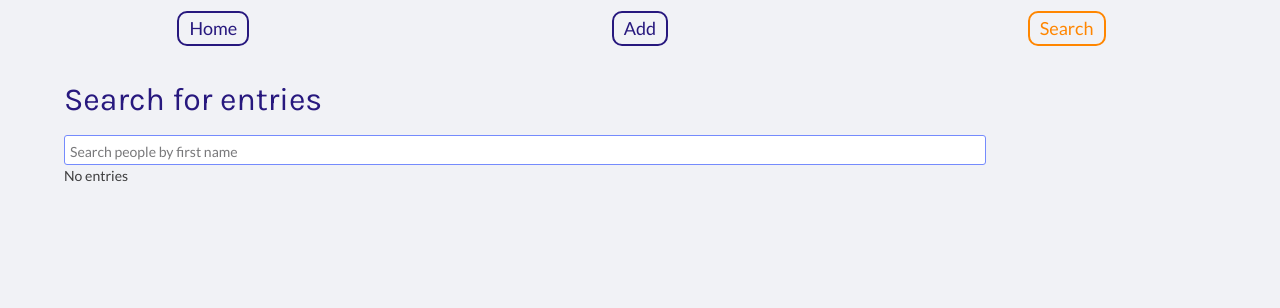
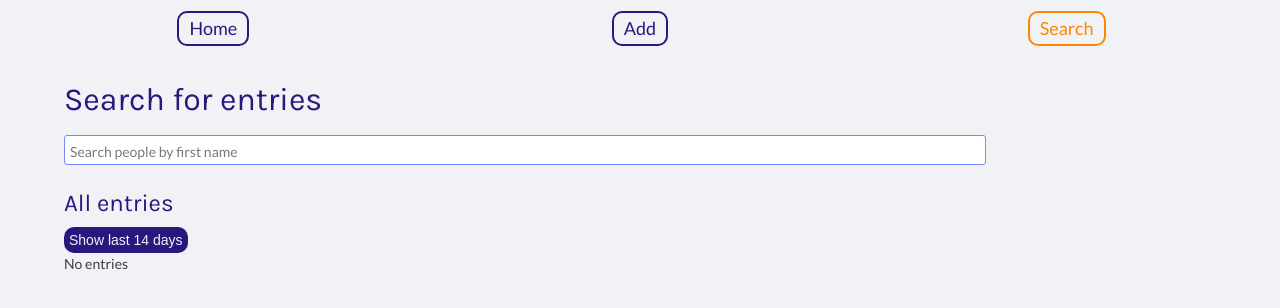
Before and after one commit to mar-zim/spread-love, a React (Create React App) app: page /search in a window 1280 px wide. Shown: the top 308 px of the page. Built offline with nearby package versions, Linux system fonts and the light colour scheme.

Commit message:
Toggle List on SearchPage

```diff
--- a/src/components/AddPeopleForm.js
+++ b/src/components/AddPeopleForm.js
@@ -1,11 +1,13 @@
 import axios from 'axios'
-import React, { useState, useEffect } from 'react'
-import { useForm, useFieldArray } from 'react-hook-form'
+import React, { useEffect, useState } from 'react'
+import { useFieldArray, useForm } from 'react-hook-form'
+import { useHistory } from 'react-router-dom'
 import styled from 'styled-components'
 import { v4 as uuidv4 } from 'uuid'
 import Button from './Button'
 
 export default function AddPeopleForm({ encounters, setEncounters }) {
+  const history = useHistory()
   const [userLocation, setUserLocation] = useState('')
   const [userLocationIsLoading, setUserLocationIsLoading] = useState(true)
 
@@ -47,6 +49,7 @@ export default function AddPeopleForm({ encounters, setEncounters }) {
   function onSubmit(newEncounter) {
     setEncounters([...encounters, newEncounter])
     reset()
+    history.push('/')
   }
 
   return (
@@ -120,7 +123,7 @@ export default function AddPeopleForm({ encounters, setEncounters }) {
       <Button
         type="submit"
         disabled={formState.isSubmitting}
-        text="Add to List"
+        text="Add entry to list"
       />
     </StyledForm>
   )
--- a/src/components/Button.js
+++ b/src/components/Button.js
@@ -19,7 +19,7 @@ const StyledButton = styled.button`
   text-align: center;
   color: var(--white);
   cursor: pointer;
-  font-size: 16px;
+  font-size: 14px;
   &:active {
     position: relative;
     top: 2px;
--- a/src/components/Search.js
+++ b/src/components/Search.js
@@ -60,6 +60,7 @@ export default function Search({
 const StyledAutoCompleteDropdown = styled.div`
   z-index: 1000;
   position: absolute;
+  top: -15px;
   min-width: 40%;
   border: 1px solid var(--grey-1);
   div {
--- a/src/pages/SearchEntriesPage.js
+++ b/src/pages/SearchEntriesPage.js
@@ -1,21 +1,29 @@
 import React, { useState } from 'react'
 import EncounterList from '../components/EncounterList'
 import Search from '../components/Search'
-import { sortAllEncounters } from '../services/SortEntries'
+import {
+  sortAllEncounters,
+  sortEncountersLast14Days,
+} from '../services/SortEntries'
+import Button from '../components/Button'
 
 export default function SearchEntriesPage({ encounters }) {
+  const [displayAllEncounters, setDisplayAllEncounters] = useState(true)
   const allEncountersSorted = sortAllEncounters(encounters)
+  const encountersLast14DaysSorted = sortEncountersLast14Days(encounters)
+  const selectedEncounters = displayAllEncounters
+    ? allEncountersSorted
+    : encountersLast14DaysSorted
   const [searchTerm, setSearchTerm] = useState('')
-
   const [display, setDisplay] = useState(false)
 
   const results = searchTerm
-    ? allEncountersSorted.filter((encounter) =>
+    ? selectedEncounters.filter((encounter) =>
         encounter.friends.find((friend) =>
           friend.firstName.toLowerCase().includes(searchTerm.toLowerCase())
         )
       )
-    : allEncountersSorted
+    : selectedEncounters
 
   return (
     <>
@@ -27,6 +35,11 @@ export default function SearchEntriesPage({ encounters }) {
         display={display}
         encounters={encounters}
       />
+      <h2>{displayAllEncounters ? 'All entries' : 'Entries last 14 days'}</h2>
+      <Button
+        onClick={() => setDisplayAllEncounters(!displayAllEncounters)}
+        text={displayAllEncounters ? 'Show last 14 days' : 'Show all entries'}
+      ></Button>
       <EncounterList shownEntries={results} />
     </>
   )
```
